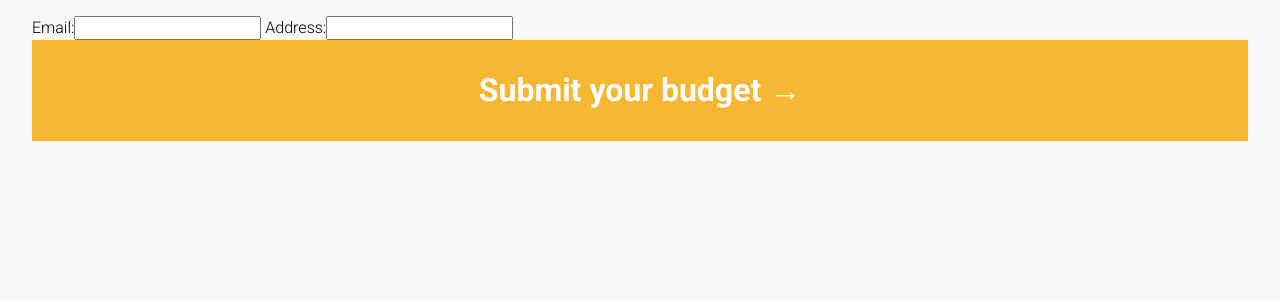
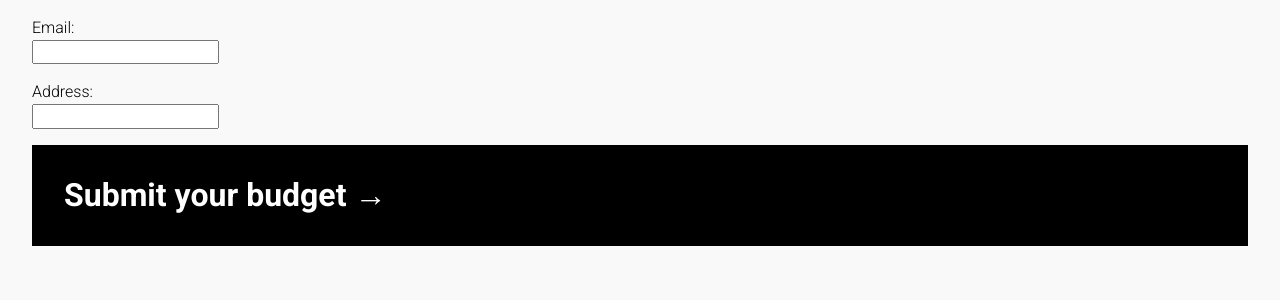
Before and after one commit to opencleveland/refundcleveland, a Django app: template peoples_budget/templates/submit-budget.html in a window 1280 px wide. Shown: the part 40-340 px from the top of the page. Run offline with Django 3.2, Linux system fonts and the light colour scheme; tables that the repository leaves empty hold one stand-in row (values such as "Sample post"); the template is opened without the code that fills it: values that come from a table or form of the project are taken from there, most other values are stand-ins (such as "Sample title", 1, 10 or a date in 2020).

```diff
--- a/peoples_budget/templates/change-the-budget.html
+++ b/peoples_budget/templates/change-the-budget.html
@@ -27,9 +27,9 @@
     {{ data | json_script:"json_data" }}
 
     <!-- Load shared functions -->
-    <script src="{% static 'js/shared.js' %}"></script>
+    <script src="{% static 'js/shared.js' %}?{% now "U" %}"></script>
     <!-- Load test D3 visualizations -->
-    <script src="{% static 'js/change-budget.js' %}"></script>
+    <script src="{% static 'js/change-budget.js' %}?{% now "U" %}"></script>
 
 
 {% endblock footer_scripts %}
--- a/peoples_budget/templates/home.html
+++ b/peoples_budget/templates/home.html
@@ -60,8 +60,8 @@
     {{ data | json_script:"json_data" }}
 
     <!-- Load shared functions -->
-    <script src="{% static 'js/shared.js' %}"></script>
+    <script src="{% static 'js/shared.js' %}?{% now "U" %}"></script>
     <!-- Load test D3 visualizations -->
-    <script src="{% static 'js/mayors-budget.js' %}"></script>
+    <script src="{% static 'js/mayors-budget.js' %}?{% now "U" %}"></script>
 
 {% endblock footer_scripts %}
--- a/static/js/change-budget.js
+++ b/static/js/change-budget.js
@@ -43,10 +43,10 @@
             return `<p>Refund Cleveland is collecting public feedback about how <strong>$${add_commas(data.total)}</strong> should be dispersed between the categories below (the full <strong>$${add_commas(data.full_total)}</strong> General Fund minus the <strong>$${add_commas(other_category.total)}</strong> "Other" category in our <a href="/">&laquo; simplified view of Mayor Jackson's 2021 budget proposal</a>).</p>`
         });
 
-    const MULTIPLIER = 2.5,  // add height to bars
-        SHIFT = 50,  // bar height when data is $0
+    const MULTIPLIER = 2,  // add height to bars
+        SHIFT = 25,  // bar height when data is $0
         margin = {top: 0, right: 0, bottom: 0, left: 0},
-        height = 300 - margin.top - margin.bottom + SHIFT,
+        height = 230 - margin.top - margin.bottom + SHIFT,
         colors = get_bar_colors();
 
     // Select container div
--- a/static/js/mayors-budget.js
+++ b/static/js/mayors-budget.js
@@ -24,9 +24,9 @@
         });
 
     const MULTIPLIER = 2,  // add height to bars
-        SHIFT = 2,  // bar height when data is 0
+        SHIFT = 25,  // bar height when data is 0
         margin = {top: 0, right: 0, bottom: 0, left: 0},
-        height = 200 - margin.top - margin.bottom + SHIFT,
+        height = 230 - margin.top - margin.bottom + SHIFT,
         colors = get_bar_colors();
 
     // Select container div
--- a/static/style.css
+++ b/static/style.css
@@ -192,6 +192,10 @@ div#change_budget, div#budget_visualization .bars {
   fill: #000;
 }
 
+#change_budget_legend {
+  margin-bottom: 1em;
+}
+
 #change_budget_legend h2 {
   font-weight: 300;
   margin-bottom: 0;
@@ -241,8 +245,8 @@ button.next {
 }
 
 #content #submit_btn, #content #submit_btn:visited {
-  background-color: #F7B733;
-  padding: 1em 0.5em;
+  background-color: #000;
+  padding: 1em;
   display: block;
   font-size: 2em;
   font-family: "Roboto";
@@ -255,16 +259,17 @@ button.next {
   color: #fff;
   width: 100%;
   box-sizing: border-box;
+  transition: all 0.1s ease-in-out;
 }
 
 @media screen and (min-width: 769px) {
-  #submit_btn {
+  #content #submit_btn {
     text-align: left;
   }
 }
 #content #submit_btn:hover {
-  opacity: 0.6;
   cursor: pointer;
+  background-color: #F7B733;
 }
 
 #content #submit_btn:disabled, #content #submit_btn[disabled] {
@@ -273,12 +278,25 @@ button.next {
   color: #ccc;
 }
 
+#submit_form {
+  margin-bottom: 1em;
+}
+
+#submit_form input {
+  display: block;
+  margin-bottom: 1em;
+}
+
 ul.errorlist.nonfield {
   display: none;
 }
 
 rect.background_bar {
   fill: rgba(0, 0, 0, 0);
+}
+
+div#header-info {
+  margin-bottom: 1em;
 }
 
 .modal {
--- a/static/style.scss
+++ b/static/style.scss
@@ -211,6 +211,10 @@ div#change_budget, div#budget_visualization .bars {
   fill: #000;
 }
 
+#change_budget_legend {
+  margin-bottom: 1em;
+}
+
 #change_budget_legend h2 {
   font-weight: 300;
   margin-bottom: 0;
@@ -263,8 +267,8 @@ button.next, {
 }
 
 #content #submit_btn, #content #submit_btn:visited {
-  background-color: $color7;
-  padding: 1em .5em;
+  background-color: #000;
+  padding: 1em;
   display: block;
   font-size: 2em;
   font-family: 'Roboto';
@@ -277,23 +281,35 @@ button.next, {
   color: #fff;
   width: 100%;
   box-sizing: border-box;
+  transition: all .1s ease-in-out;
 }
 
 @media screen and (min-width: $breakpoint2) {
-  #submit_btn {
+  #content #submit_btn {
     text-align: left;
   }
 }
 
 #content #submit_btn:hover {
-  opacity: .6;
   cursor: pointer;
+  background-color: $color7;
 }
 
 #content #submit_btn:disabled, #content #submit_btn[disabled] {
   cursor: not-allowed;
   background: #888;
   color: #ccc;
+}
+
+// Submit form
+
+#submit_form {
+  margin-bottom: 1em;
+}
+
+#submit_form input {
+  display: block;
+  margin-bottom: 1em;
 }
 
 ul.errorlist.nonfield {
@@ -303,6 +319,11 @@ ul.errorlist.nonfield {
 rect.background_bar {
   fill: rgba(0, 0, 0, .0);
 }
+
+div#header-info {
+  margin-bottom: 1em;
+}
+
 
 // Modal
 .modal {
```
Also changed, not shown: 1 other file.
